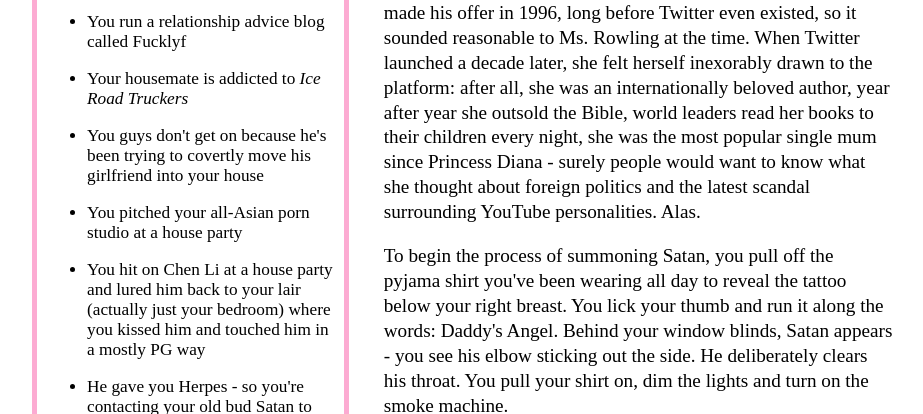
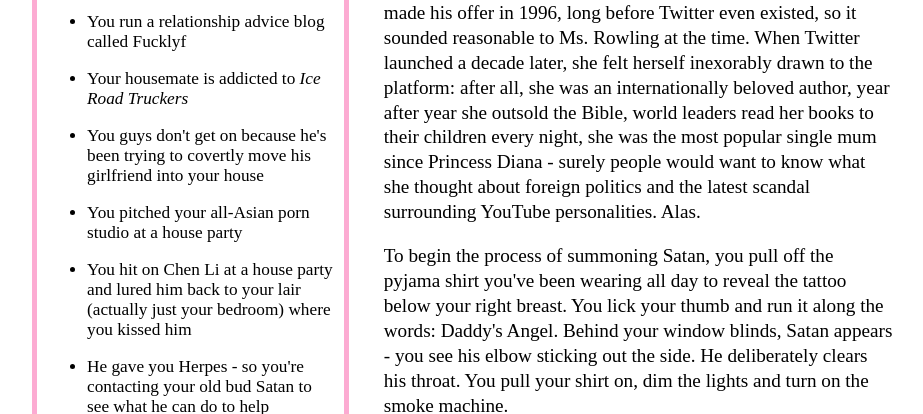
Before and after one commit to Pinelife/pinelife.github.io, a Jekyll site: the page Hellhole/Room9.html, which Jekyll copies as it is, in a window 1280 px wide and 900 px high, scrolled down 333 px, cut to the strip 0-414 px from the top of the window. Shown: the whole strip, without its empty margins (195-1118 px from the left). Built offline with Jekyll 4.4.1, drawn with Linux system fonts in a browser that asks for light colours.

Commit message:
Update Room9.html

```diff
--- a/Hellhole/Room9.html
+++ b/Hellhole/Room9.html
@@ -30,8 +30,7 @@
 <br/>
 <li>You pitched your all-Asian porn studio at a house party</li>
   </br>
-<li>You hit on Chen Li at a house party and lured him back to your lair (actually just your bedroom) where you kissed him and touched
-him in a mostly PG way</li>
+<li>You hit on Chen Li at a house party and lured him back to your lair (actually just your bedroom) where you kissed him</li>
   </br>
 <li>He gave you Herpes - so you're contacting your old bud Satan to see what he can do to help</li>
   </br>
```
